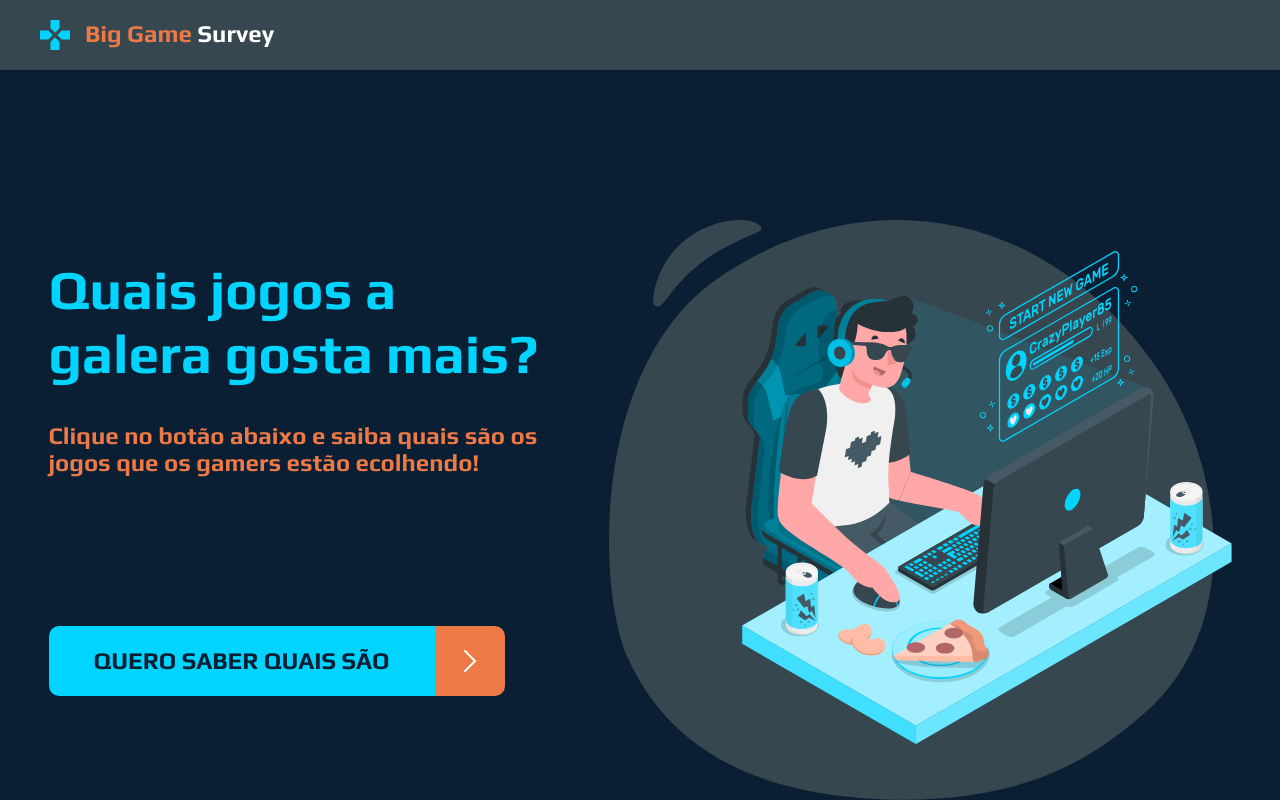
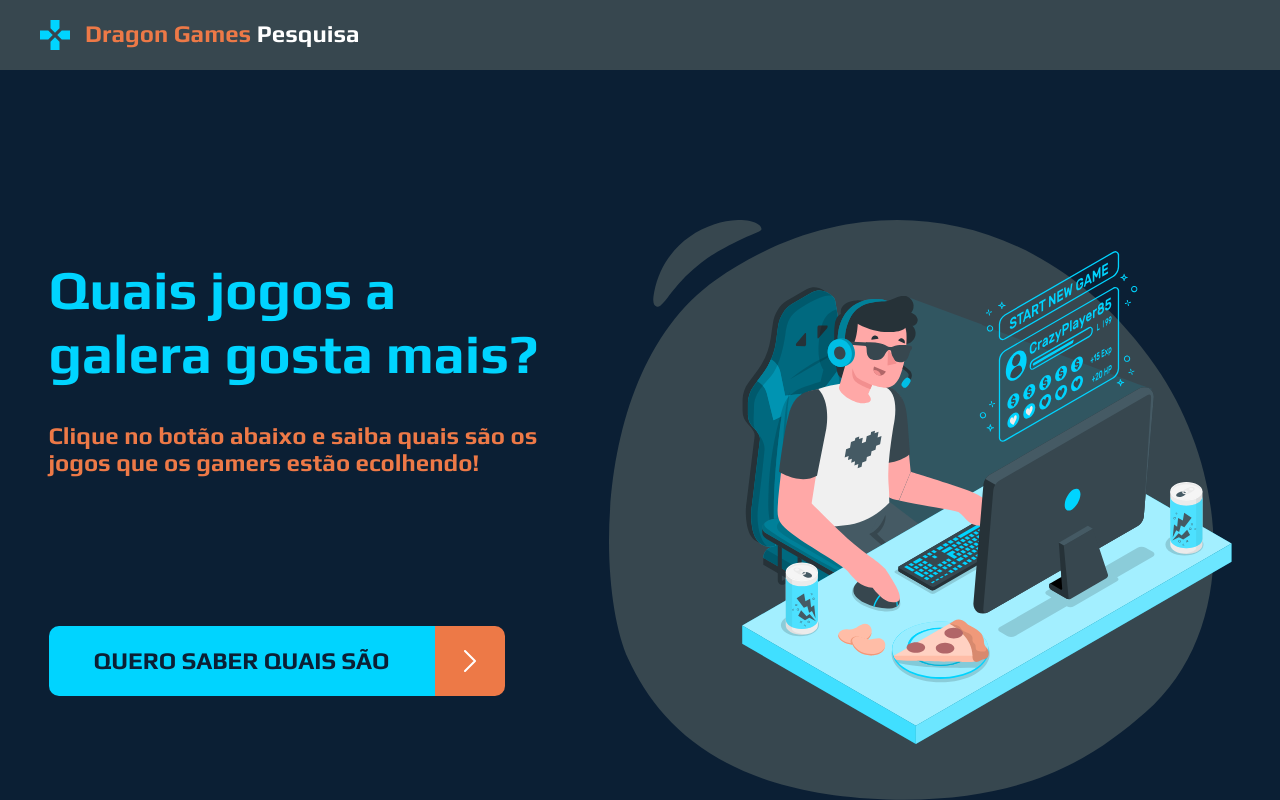
Before and after one commit to RafaelSouzaJava/dspesquisa01, a React (Create React App) app in the folder front-web/: page / in a window 1280 px wide. Built offline with nearby package versions, Linux system fonts and the light colour scheme.

Commit message:
Configurando Netlify

```diff
--- a/front-web/src/components/Header/index.tsx
+++ b/front-web/src/components/Header/index.tsx
@@ -8,8 +8,8 @@ const Header = () => (
         <Logo />
         <Link to="/">
             <div className="logo-text">
-                <span className="logo-text-1">Big Game</span>
-                <span className="logo-text-2"> Survey</span>
+                <span className="logo-text-1">Dragon Games</span>
+                <span className="logo-text-2"> Pesquisa</span>
             </div>
         </Link>
     </header>
```
Also changed, not shown: 1 other file (tests, documents, lock files or other folders).
